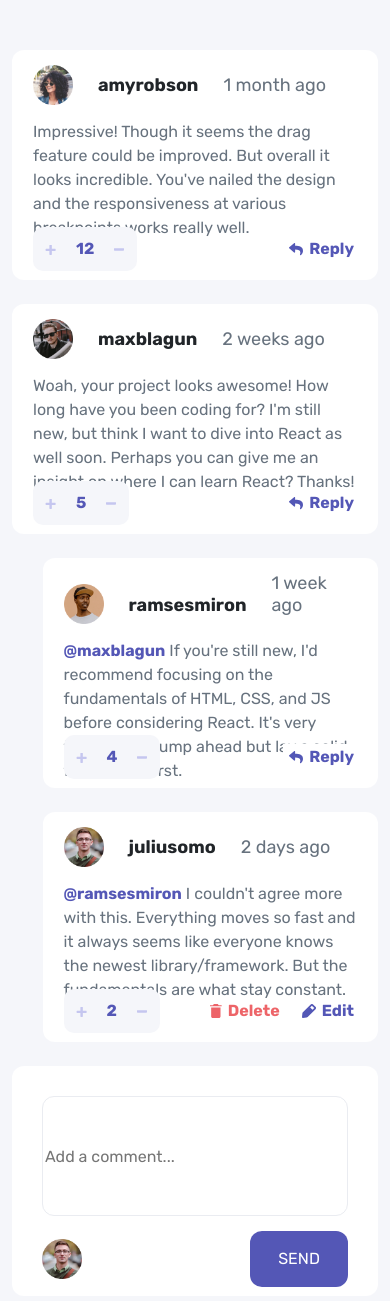
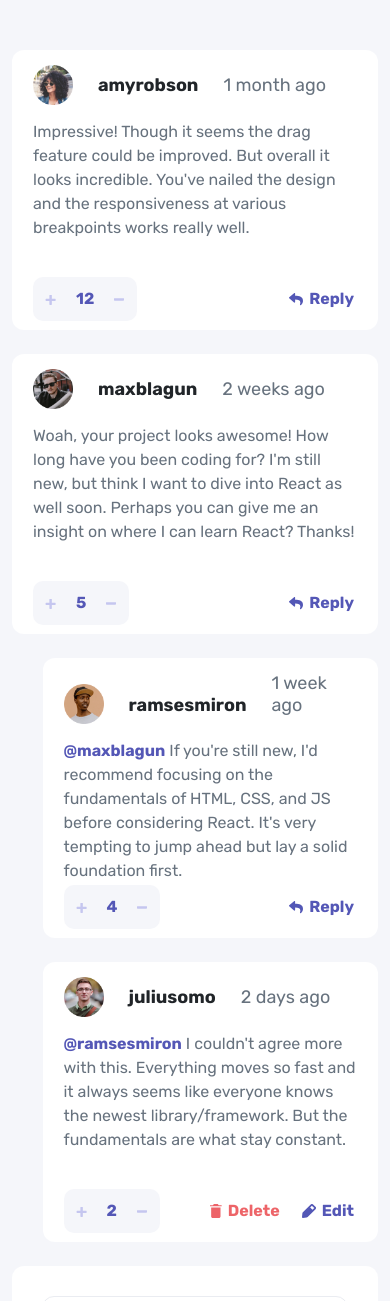
Before and after one commit to giandefaria/interactive-comments-section-main, a plain HTML site: page index.html in a window 390 px wide. Shown: the top 1301 px of the page. Drawn offline with nearby package versions, Linux system fonts and the light colour scheme.

Commit message:
limpando o código e melhor organizando

```diff
--- a/css/style.css
+++ b/css/style.css
@@ -190,14 +190,6 @@ body {
 
 @media screen and (max-width: 574px) {
 
- /*   .icons--desktop--flex {
-        display: none;
-    }
-
-    .icons--desktop, .rating--desktop {
-        display: none;
-    }
-*/
 
 .icons--mobile, .rating--mobile {
     display: none;
@@ -205,30 +197,6 @@ body {
 .icons--mobile--rating{
     display: none;
 }
-
-/*
-    .rating--mobile {
-        display: flex;
-        flex-direction: row;
-        justify-content: space-between;
-        width: 100%;
-        background: white;
-        padding: unset;
-    }
-    .icons--mobile--rating {
-        display: flex;
-        background: hsl(228, 33%, 97%);
-        align-items: center;
-        justify-content: space-around;
-        gap: 10px;
-        padding: 10px 26px;
-        border-radius: 10px;
-    }
-
-    .icons--mobile--flex {
-        display: flex;
-    }
-*/
 
     .box {
         flex-direction: column;
@@ -286,7 +254,7 @@ body {
     /* tentativa de mudança */
     .paddingBox {
         position: relative;
-        height: 230px;
+        height: 280px;
     }
 
     .rating {
--- a/index.html
+++ b/index.html
@@ -17,7 +17,7 @@
 <body>
 
     <main class="container">
-        <div class="col-sm-12 mb-4 teste display" id="ammyRobson">
+        <section class="col-sm-12 mb-4 teste display" id="ammyRobson">
             <div class="container--coment box paddingBox">
                 <div class="rating rating--desktop">
                     <img class="plus" src="images/icon-plus.svg" alt="icon plus">
@@ -25,29 +25,25 @@
                     <img class="minus" src="images/icon-minus.svg" alt="icon minus">
                 </div>
                 <div class="user--data">
-
                     <div class="user">
                         <div class="user--info">
                             <img class="avatar--comment" src="" alt="amyrobson">
                             <h1 class="id--comment">amyrobson</h1>
                             <h2 class="time"></h2>
                         </div>
-
                         <div class="icons--desktop">
                             <button class="button"><img src="images/icon-reply.svg" alt="reply">Reply</button>
                         </div>
-
                     </div>
-
                     <div class="message">
                         <p class="text"></p>
                     </div>
                 </div>
             </div>
 
-        </div>
+        </section>
 
-        <div class="col-sm-12 mb-4 teste" id="maxblagun">
+        <section class="col-sm-12 mb-4 teste" id="maxblagun">
             <div class="container--coment box paddingBox">
                 <div class="rating rating--desktop">
                     <img class="plus" src="images/icon-plus.svg" alt="icon plus">
@@ -55,29 +51,24 @@
                     <img class="minus" src="images/icon-minus.svg" alt="icon minus">
                 </div>
                 <div class="user--data">
-
                     <div class="user">
                         <div class="user--info">
                             <img class="avatar--comment" src="" alt="amyrobson">
                             <h1 class="id--comment">amyrobson</h1>
                             <h2 class="time">1 month ago</h2>
                         </div>
-
                         <div class="icons--desktop">
                             <button class="button"><img src="images/icon-reply.svg" alt="reply">Reply</button>
                         </div>
-
                     </div>
-
                     <div class="message">
                         <p class="text"></p>
                     </div>
                 </div>
             </div>
+        </section>
 
-        </div>
-
-        <div class="col-sm-11 offset-sm-1 mb-4" id="ramsesmiron">
+        <section class="col-sm-11 offset-sm-1 mb-4" id="ramsesmiron">
             <div class="container--reply box paddingBox">
                 <div class="rating rating--desktop">
                     <img class="plus" src="images/icon-plus.svg" alt="icon plus">
@@ -91,20 +82,18 @@
                             <h1 class="id--reply"></h1>
                             <h2 class="time time--reply"></h2>
                         </div>
-
                         <div class="icons--desktop">
                             <button class="button"><img src="images/icon-reply.svg" alt="reply">Reply</button>
                         </div>
-
                     </div>
                     <div class="message">
                         <span class="mention--reply"></span><p class="reply--text"></p>
                     </div>
                 </div>
             </div>
-        </div>
+        </section>
 
-        <div class="col-sm-11 offset-sm-1 mb-4" id="juliusomo">
+        <section class="col-sm-11 offset-sm-1 mb-4" id="juliusomo">
             <div class="container--reply box paddingBox">
                 <div class="rating rating--desktop">
                     <img class="plus" src="images/icon-plus.svg" alt="icon plus">
@@ -128,9 +117,9 @@
                     </div>
                 </div>
             </div>
-        </div>
+        </section>
 
-        <div class="col-sm-12 box sendBox" id="juliosomo--main">
+        <section class="col-sm-12 box sendBox" id="juliosomo--main">
             <form class="sendBox--form" onsubmit="return false">
                 <img class="user--avatar" src="" alt="user avatar">
                 <label for="comment" class="box--comment">
@@ -138,7 +127,7 @@
                 </label>
                 <button class="send comment--up send--juliu"  type="submit">SEND</button>
             </form>
-        </div>
+        </section>
 
     </main>
 
--- a/js/script.js
+++ b/js/script.js
@@ -1,6 +1,6 @@
 const button = document.querySelectorAll(".button");
 const buttonPlus = document.querySelectorAll(".plus");
-const buttonMinus= document.querySelectorAll(".minus");
+const buttonMinus = document.querySelectorAll(".minus");
 const ratingValue = document.querySelectorAll(".rating--value");
 let edit = document.querySelectorAll(".edit");
 let reply = document.querySelectorAll(".reply");
@@ -12,9 +12,6 @@ let id = 1;
 let mention;
 
 for (let i = 0; i < button.length; i++) {
-
-    //array.push(i)
-    //console.log(array[i]);
 
     button[i].addEventListener('click', (e) => {
         let newDiv = document.createElement("div");
@@ -91,9 +88,8 @@ let send = document.querySelectorAll(".comment--up");
     });
 };
 
-
 //cria o comentário do usuário principal
-function createUserComment () {
+function createUserComment() {
 
     let saveButton = document.querySelectorAll(".send--juliu");
     for (let i = 0; i < saveButton.length; i++) {
@@ -114,8 +110,7 @@ function createUserComment () {
     }
 };
 
-
-function saveComent () {
+function saveComent() {
     let saveButton = document.querySelectorAll(".insert");
     for (let i = 0; i < saveButton.length; i++) {
         saveButton[i].addEventListener('click', (e) => {
@@ -135,13 +130,11 @@ function saveComent () {
                 //refreshArray();
             }
         })
-
     }
-
 }
 
 //função que pega o comentário no localstorage e adiciona na div criada, através de um output
-function text (caminho, i) {
+function text(caminho, i) {
     console.log(caminho, i);
     let userReply = document.querySelectorAll(".userReply");
 
@@ -170,7 +163,6 @@ function text (caminho, i) {
             <span class="span"></span><output class="finalcoment insert"></output>
         </div>
     </div>
-
     `;
 
     let outputValue = document.querySelectorAll(".insert");
@@ -179,16 +171,12 @@ function text (caminho, i) {
 
     outputValue[editArray].innerHTML = localStorage.getItem(mention);
     mentionValue[editArray].innerHTML = "@" + mention + " ";
-
-
-
     loop();
 
 }
 
-
 //comando de edição, abre a caixa do input e adiciona o valor no localStorage
-function editar () {
+function editar() {
 
     for (let i = 0; i < edit.length; i++) {
 
@@ -219,7 +207,7 @@ function editar () {
     }
 }
 
-function update () {
+function update() {
     let updateButton = document.querySelectorAll(".update");
     for (let i = 0; i < updateButton.length; i++) {
         updateButton[i].addEventListener('click', (e) => {
@@ -238,20 +226,11 @@ function update () {
                 setUserName();
                 //refreshArray();
             }
-
-
         })
-
-
+    }
 }
 
-
-
-}
-
-
-
-function del ( ) {
+function del() {
     let element = document.querySelectorAll(".reply");
     let deleteButton = document.querySelectorAll(".delete")
     for (let i = 0; i < deleteButton.length; i++) {
@@ -262,11 +241,8 @@ function del ( ) {
             element[i].remove();
 
         })
-
     }
-
 };
-
 
 //increment value
 for (let i = 0; i < buttonPlus.length; i++) {
@@ -281,9 +257,7 @@ for (let i = 0; i < buttonPlus.length; i++) {
             ratingValue[i].innerHTML = value;
             ratingValue[i].inert = true;
         }
-
     })
-
 }
 
 //decrement value
@@ -300,7 +274,5 @@ for (let i = 0; i < buttonMinus.length; i++) {
             ratingValue[i].innerHTML = value;
             ratingValue[i].inert = true;
         }
-
     })
-
 }
```
Lines whose indentation alone changed are shown as unchanged.
